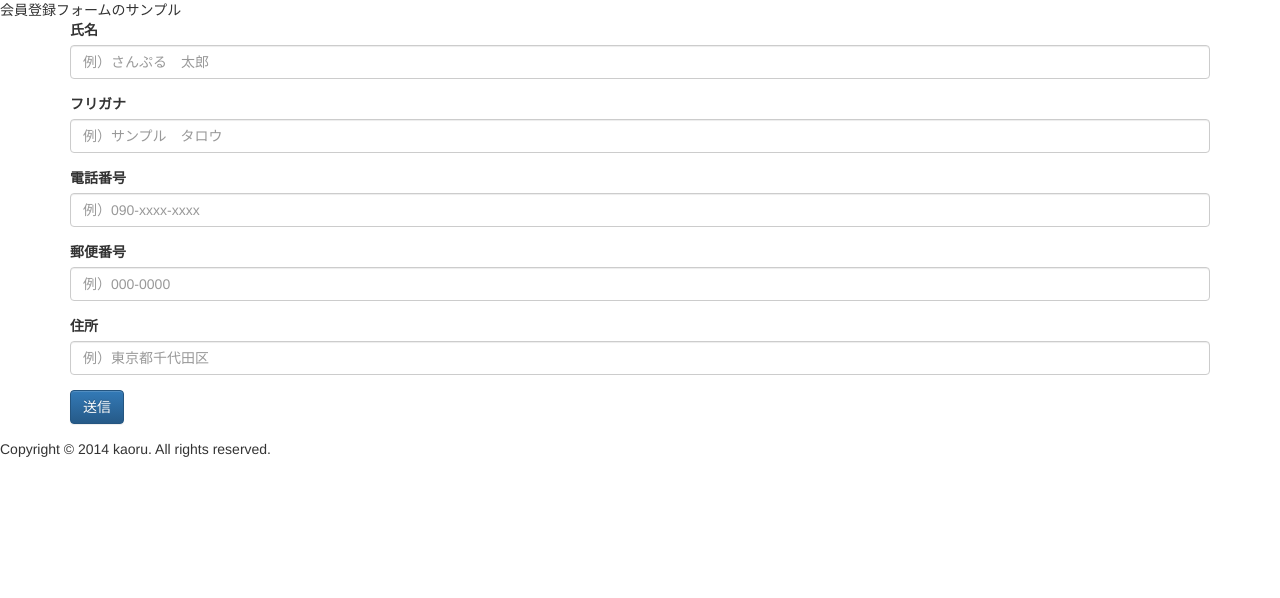
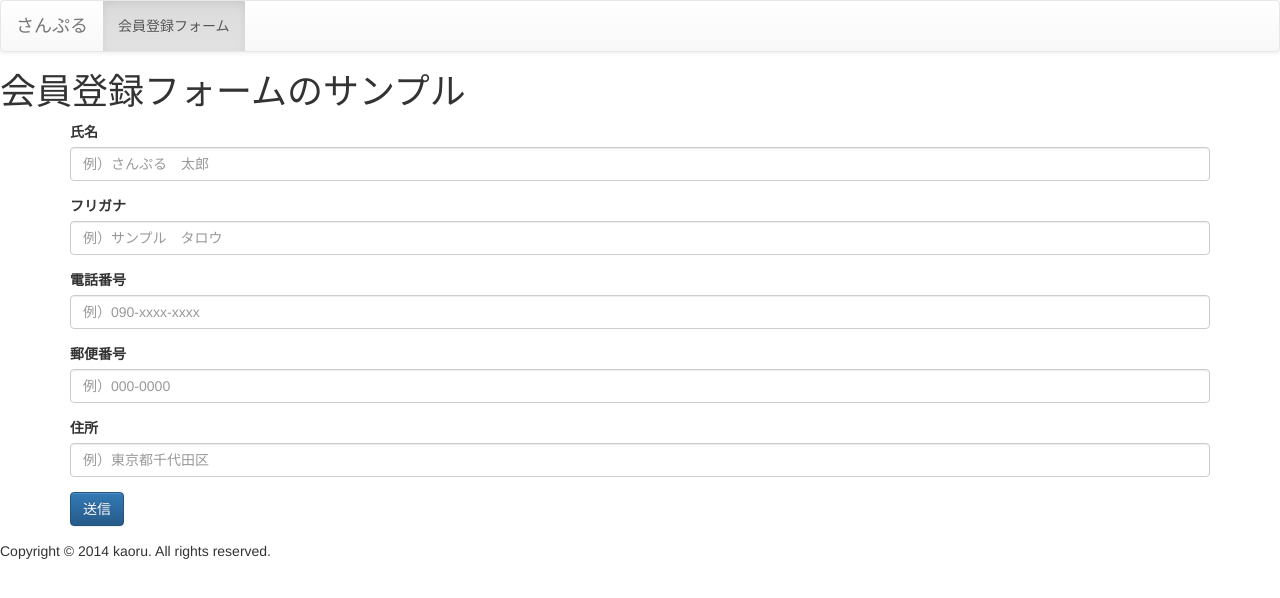
Before and after one commit to kaoru2010/twitter-bootstrap-plus-backbone-js, a plain HTML site: page index.html in a window 1280 px wide. Drawn offline with nearby package versions, Linux system fonts and the light colour scheme.

Commit message:
ナビゲーションバーを追加

```diff
--- a/index.html
+++ b/index.html
@@ -23,7 +23,18 @@
     <![endif]-->
   </head>
   <body>
-    <div id="header">会員登録フォームのサンプル</div>
+    <nav class="navbar navbar-default">
+        <div class="navbar-header">
+            <a class="navbar-brand" href="#">さんぷる</a>
+        </div>
+        <ul class="nav navbar-nav">
+            <li class="active"><a href="#">会員登録フォーム</a></li>
+        </ul>
+    </nav>
+
+    <h1>
+        会員登録フォームのサンプル
+    </h1>
 
     <div class="container">
         <form>
```
